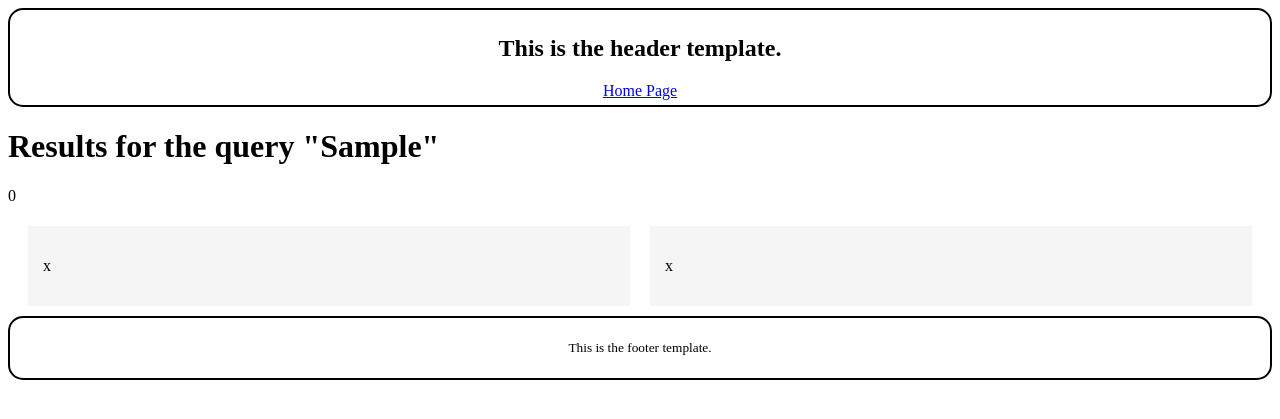
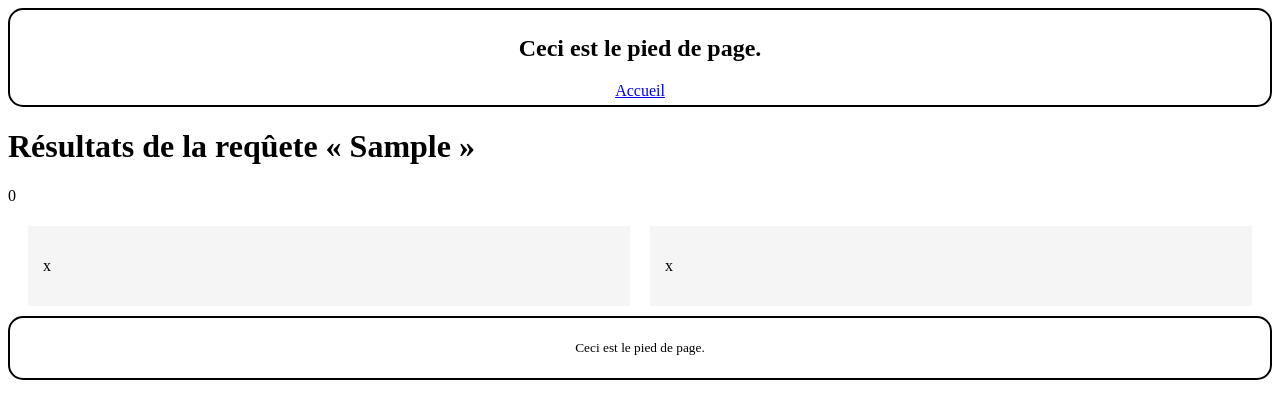
Before and after one commit to monmima/concordancier-bilingue-avec-nodejs-express-sqlite-et-ejs, a Node server app: template views/ejs-3.ejs in a window 1280 px wide. Shown: the top 419 px of the page. Run offline with Node 20, Linux system fonts and the light colour scheme; the template is opened without the code that fills it: most values are stand-ins (such as "Sample title", 1, 10 or a date in 2020); some libraries are stand-ins or nearby versions.

Commit message:
ejs-3.ejs, footer.ejs, header.ejs: éléments maintenant traduits en français

```diff
--- a/views/ejs-3.ejs
+++ b/views/ejs-3.ejs
@@ -3,7 +3,7 @@
 <head>
     <meta charset="UTF-8">
     <meta name="viewport" content="width=device-width, initial-scale=1.0">
-    <title>Cyrano Corpora</title>
+    <title>Concordancier bilingue Tatoeba</title>
 
     <style>
 
@@ -13,7 +13,7 @@
 <body>
     <%- include("header") %>
 
-    <h1>Results for the query "<%= queryTerm %>"</h1>
+    <h1>Résultats de la reqûete «&nbsp;<%= queryTerm %>&nbsp;»</h1>
 
     <div>
         <% for (let i = 0; i < data.length; i++) { %>
--- a/views/footer.ejs
+++ b/views/footer.ejs
@@ -1,3 +1,3 @@
 <footer>
-    <small>This is the footer template.</small>
+    <small>Ceci est le pied de page.</small>
 </footer>
--- a/views/header.ejs
+++ b/views/header.ejs
@@ -1,4 +1,4 @@
 <header>
-    <h2>This is the header template.</h2>
-    <a href="/" title="Home Page">Home Page</a>
+    <h2>Ceci est le pied de page.</h2>
+    <a href="/" title="Accueil">Accueil</a>
 </header>
```
